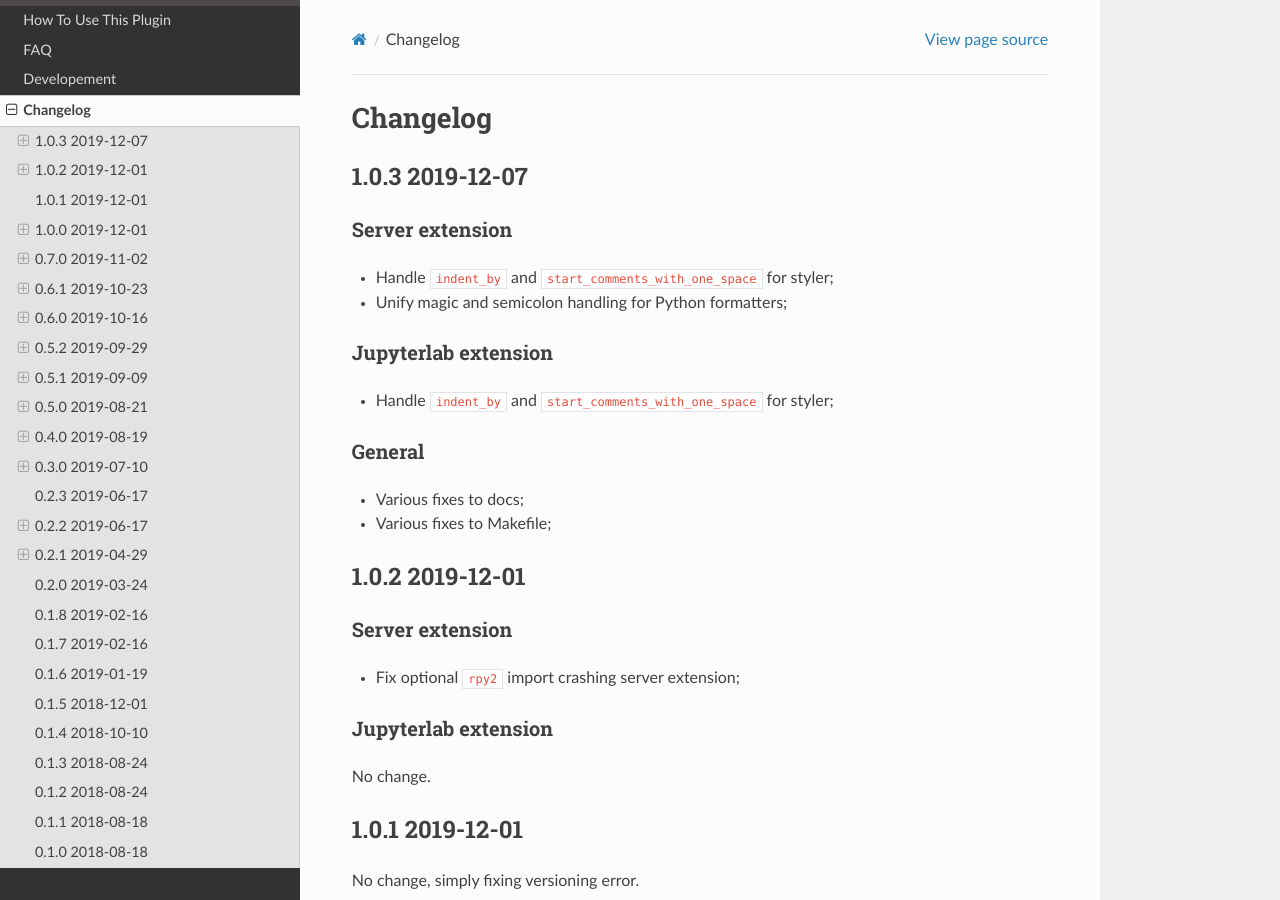
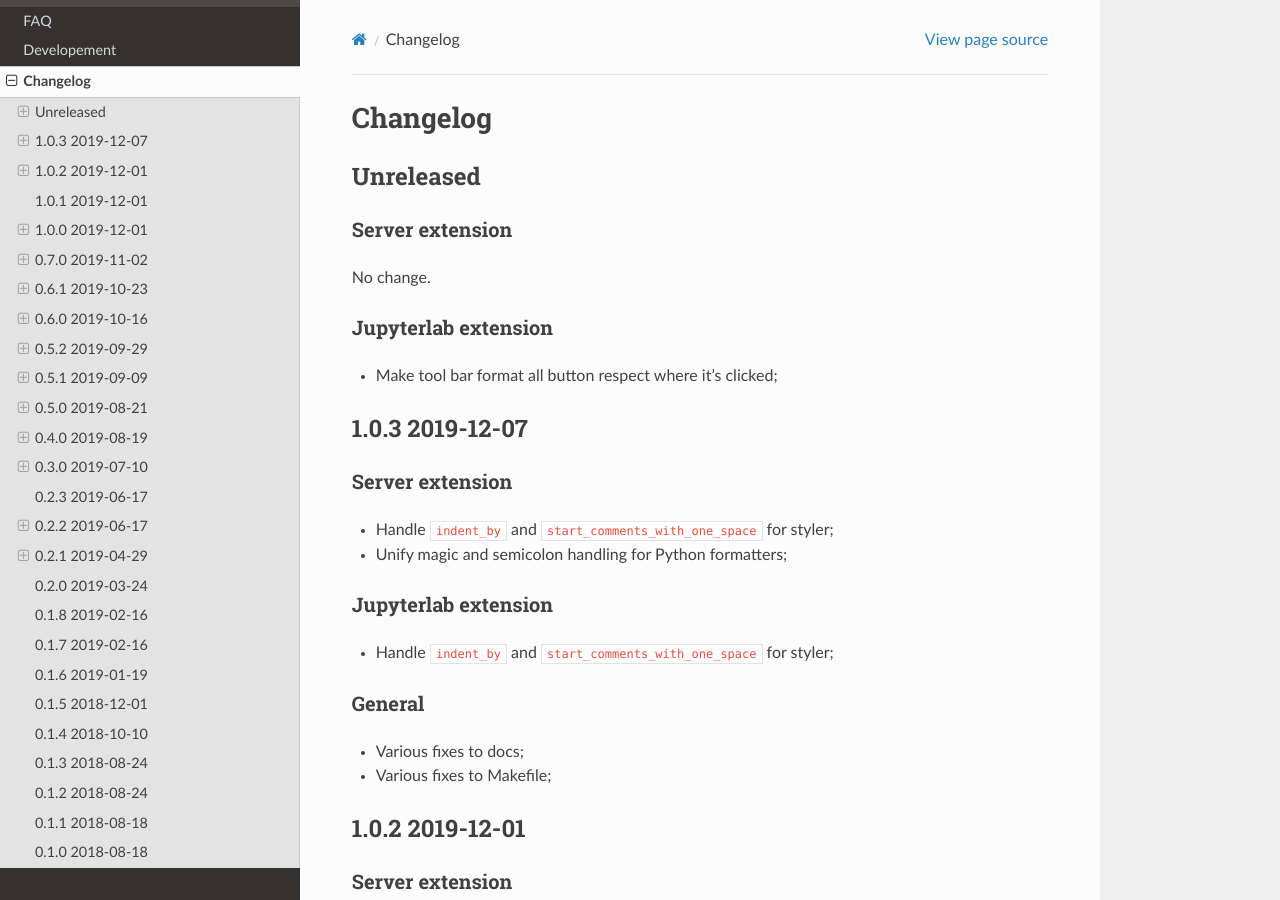
Before and after one commit to jupyterlab-contrib/jupyterlab_code_formatter, a Sphinx documentation site: the page built from docs/changelog.rst, in a window 1280 px wide and 900 px high. Built offline with Sphinx 7.4.7 and the Read the Docs theme 2.0.0, drawn with Linux system fonts in a browser that asks for light colours.

Commit message:
docs: Add stuff to changelog

```diff
--- a/docs/changelog.rst
+++ b/docs/changelog.rst
@@ -1,5 +1,18 @@
 Changelog
 +++++++++
+
+Unreleased
+==========
+
+Server extension
+----------------
+
+No change.
+
+Jupyterlab extension
+--------------------
+
+* Make tool bar format all button respect where it's clicked;
 
 1.0.3 2019-12-07
 ================
```
